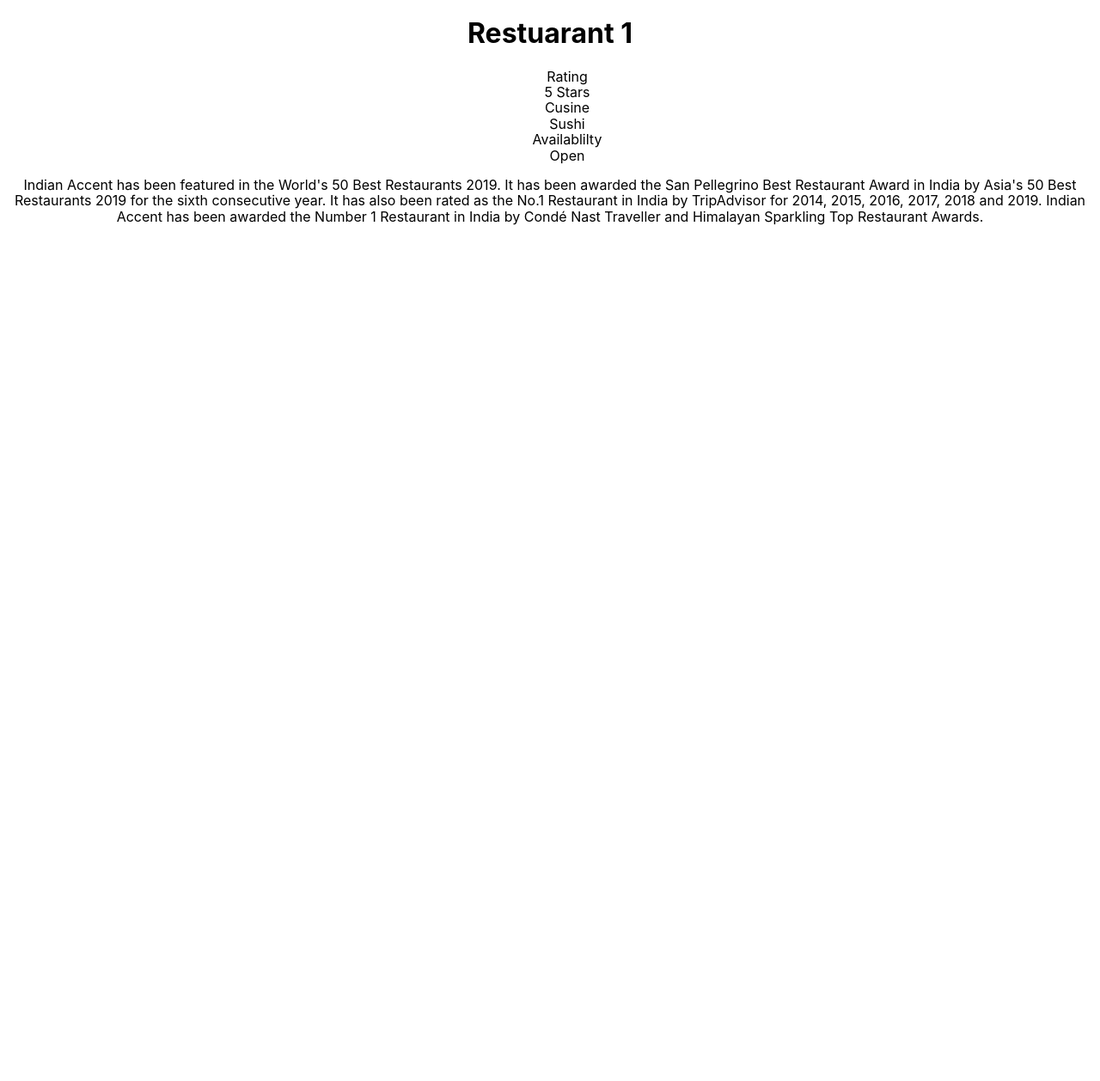
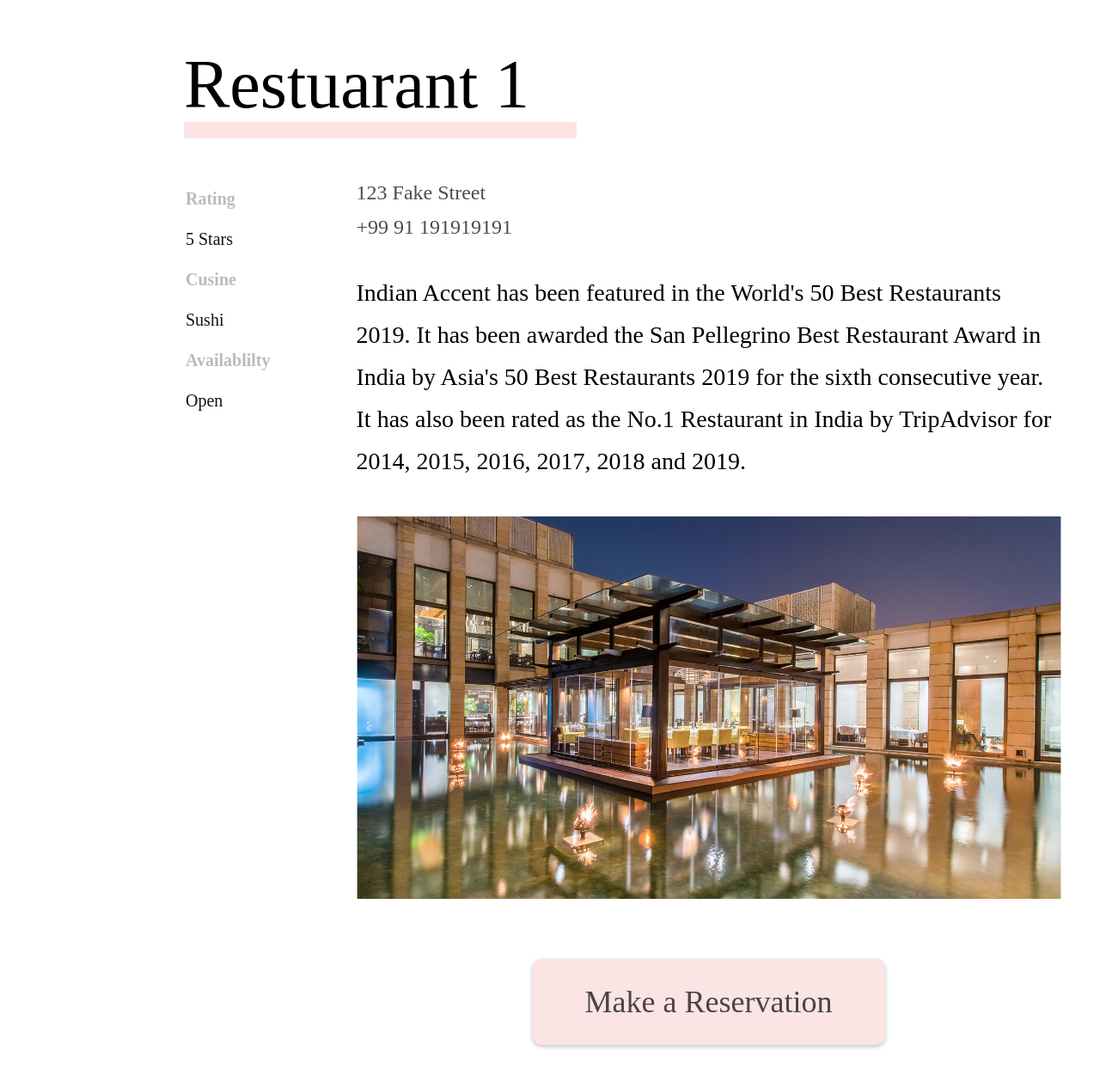
Before and after one commit to yashsway/brainstation-3d-fall-2019-team-6, a React (Create React App) app in the folder client/: page /ProductDetails in a window 1280 px wide. Shown: the top 1258 px of the page at 86% size. Before the commit the page ends 800 px from the top, so only its background shows below. Built offline with nearby package versions, Linux system fonts and the light colour scheme.

Commit message:
productdetails

```diff
--- a/client/src/component/ProductDetails/ProductDetails.js
+++ b/client/src/component/ProductDetails/ProductDetails.js
@@ -5,23 +5,30 @@
     render (){
         return(
             <div className="detail">
-                <h1 className="detail__header">Restuarant 1</h1>
+                <div className="detail__header-container">
+                    <h1 className="detail__header">Restuarant 1</h1>
+                </div>
                 <div className="detail__container">
                     <aside className="detail__side-menu">
                         <ul className="detail__side-menu__list">
-                            <li className="detail__side-menu__list-item">Rating</li>
-                            <li className="detail__side-menu__list-item">5 Stars</li>
-                            <li className="detail__side-menu__list-item">Cusine</li>
-                            <li className="detail__side-menu__list-item">Sushi</li>
-                            <li className="detail__side-menu__list-item">Availablilty</li>
-                            <li className="detail__side-menu__list-item">Open</li>
+                            <li className="detail__side-menu__list__item-grey">Rating</li>
+                            <li className="detail__side-menu__list__item">5 Stars</li>
+                            <li className="detail__side-menu__list__item-grey">Cusine</li>
+                            <li className="detail__side-menu__list__item">Sushi</li>
+                            <li className="detail__side-menu__list__item-grey">Availablilty</li>
+                            <li className="detail__side-menu__list__item">Open</li>
                         </ul>
                     </aside>
                     <section className="detail__info">
-                        <p>
-                            Indian Accent has been featured in the World's 50 Best Restaurants 2019. It has been awarded the San Pellegrino Best Restaurant Award in India by Asia's 50 Best Restaurants 2019 for the sixth consecutive year. It has also been rated as the No.1 Restaurant in India by TripAdvisor for 2014, 2015, 2016, 2017, 2018 and 2019. Indian Accent has been awarded the Number 1 Restaurant in India by Condé Nast Traveller and Himalayan Sparkling Top Restaurant Awards.
+                        <p className="detail__info__address">123 Fake Street</p>
+                        <p className="detail__info__phone">+99 91 191919191</p>
+                        <p className="detail__info__description">
+                            Indian Accent has been featured in the World's 50 Best Restaurants 2019. It has been awarded the San Pellegrino Best Restaurant Award in India by Asia's 50 Best Restaurants 2019 for the sixth consecutive year. It has also been rated as the No.1 Restaurant in India by TripAdvisor for 2014, 2015, 2016, 2017, 2018 and 2019.
                         </p>
-                        <div></div>
+                        <div>
+                            <div className="detail__info__background-img"></div>
+                        </div>
+                        <button className="detail__info__button">Make a Reservation</button>
                     </section>
                 </div>
             </div>
--- a/client/src/component/ProductDetails/ProductDetails.scss
+++ b/client/src/component/ProductDetails/ProductDetails.scss
@@ -3,7 +3,125 @@
 }
 
 .detail {
-    &__side-menu__list{
-        list-style: none;
+    &__header-container{
+        width: 457px;
+        height: 88px;
+        margin: 0 0 43px 214px;
+        border-bottom: 19px solid #fbe4e4;
     }
+
+    &__header {
+        font-family: Lora;
+        font-size: 80px;
+        font-weight: normal;
+        font-stretch: normal;
+        font-style: normal;
+        line-height: 1.1;
+        letter-spacing: normal;
+        text-align: center;
+        color: #000000;
+        text-align: left;
+
+
+
+    }
+
+    &__container{
+        display: flex;
+    }
+
+    &__side-menu {
+        padding: 0 100px 0 216px;
+
+        &__list{
+            display: flex;
+            flex-direction: column;
+            text-align: left;
+            list-style: none;
+            padding: 0;
+
+            &__item-grey{
+                font-family: LibreFranklin;
+                font-size: 20px;
+                font-weight: bold;
+                font-stretch: normal;
+                font-style: normal;
+                line-height: normal;
+                letter-spacing: normal;
+                color: #bbbbbb;
+                padding-bottom: 24px;
+            }
+
+            &__item{
+                font-family: Lora;
+                font-size: 20px;
+                font-weight: normal;
+                font-stretch: normal;
+                font-style: normal;
+                line-height: normal;
+                letter-spacing: normal;
+                color: #121212;
+                padding-bottom: 24px;
+
+            }
+        }
+    }
+
+    &__info{
+        text-align: left;
+
+        &__address, &__phone{
+            font-family: LibreFranklin;
+            font-size: 24px;
+            font-weight: normal;
+            font-stretch: normal;
+            font-style: normal;
+            line-height: 1.67;
+            letter-spacing: normal;
+            color: rgba(0, 0, 0, 0.7);
+            margin: 0;
+        }
+
+        &__description {
+            width: 820px;
+            height: 240px;
+            font-family: Lora;
+            font-size: 28px;
+            font-weight: normal;
+            font-stretch: normal;
+            font-style: normal;
+            line-height: 1.75;
+            letter-spacing: normal;
+            color: #000000;
+            margin: 32px 0 45px 0;
+        }
+
+        &__background-img{
+            background-image: url(../../images/01_indianaccent.jpg);
+            background-position: center;
+            background-size: cover;
+            width: 820px;
+            height: 445px;
+        }
+
+        &__button {
+            width: 410px;
+            height: 100px;
+            border-radius: 10px;
+            box-shadow: 0 2px 5px 0 rgba(136, 134, 134, 0.5);
+            border: solid 5px #fbe4e4;
+            background-color: #fbe4e4;
+            font-family: LibreFranklin;
+            font-size: 36px;
+            font-weight: normal;
+            font-stretch: normal;
+            font-style: normal;
+            line-height: normal;
+            letter-spacing: normal;
+            color: rgba(0, 0, 0, 0.7);
+            margin: 70px 0 234px 205px;
+        }
+
+    }
+
 }
```
Also changed, not shown: client/src/images/01_indianaccent.jpg (added).
